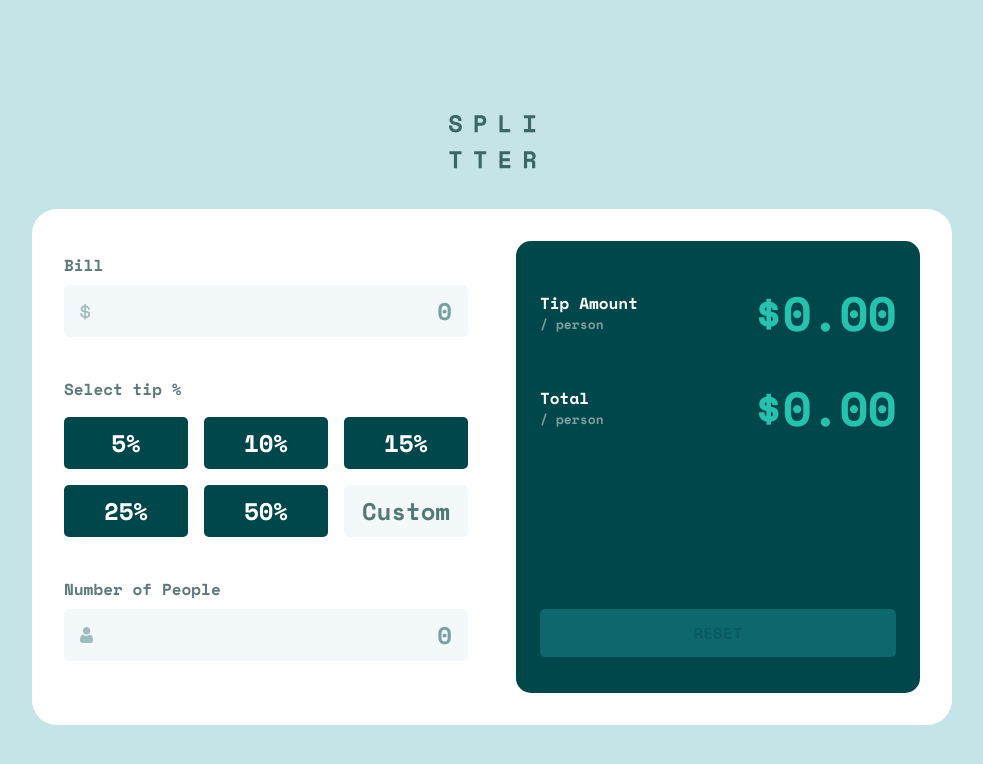
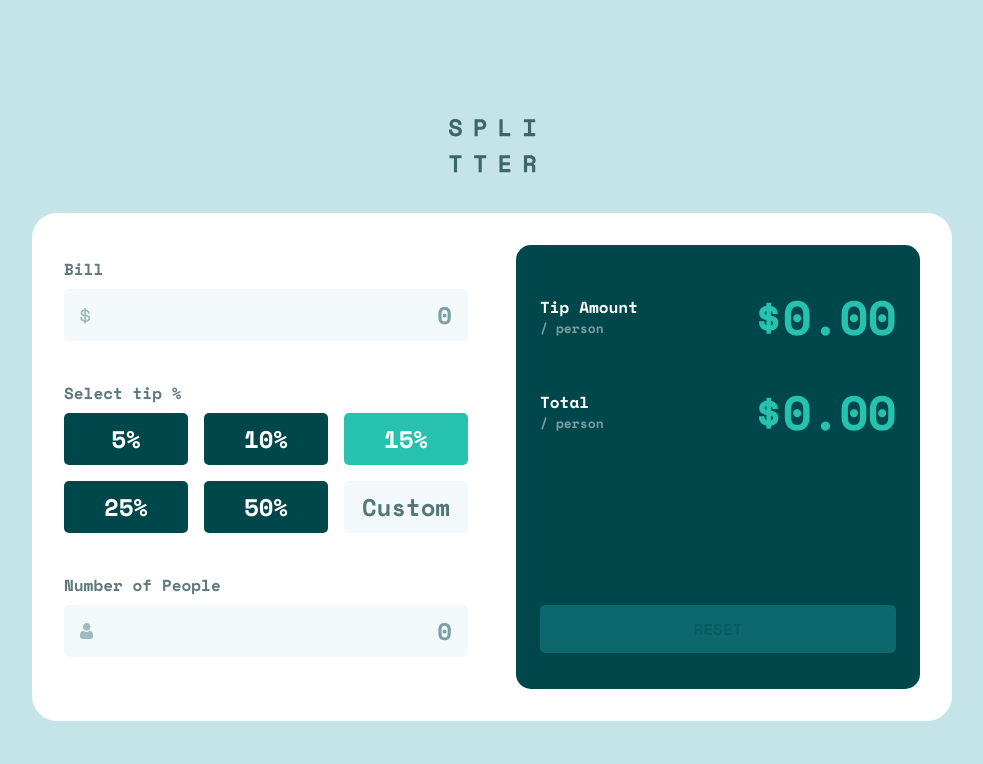
Before and after one commit to Deanogit/tip-calculator-app, a Next.js app: page / in a window 1280 px wide. Shown: the top 764 px of the page, without its empty margins (148-1131 px from the left). Built offline with nearby package versions, Linux system fonts and the light colour scheme.

Commit message:
logic cleaning

```diff
--- a/app/components/card.tsx
+++ b/app/components/card.tsx
@@ -1,12 +1,33 @@
+'use client';
+
 import Form from './form';
 import Result from './result';
+import { useState } from 'react';
 
 export default function Card() {
+  const [bill, setBill] = useState('');
+  const [people, setPeople] = useState('');
+  const [tip, setTip] = useState(15);
+
   return (
     <>
       <div className="w-[375px] md:w-[608px] lg:w-[920px] lg:grid lg:grid-cols-2 lg:gap-12 p-12 md:px-20 lg:p-8 bg-[var(--background)] rounded-[25px]">
-        <Form />
-        <Result />
+        <Form
+          setBill={setBill}
+          setPeople={setPeople}
+          setTip={setTip}
+          people={people}
+          bill={bill}
+          tip={tip}
+        />
+        <Result
+          bill={bill}
+          people={people}
+          tip={tip}
+          setTip={setTip}
+          setBill={setBill}
+          setPeople={setPeople}
+        />
       </div>
     </>
   );
--- a/app/components/form.tsx
+++ b/app/components/form.tsx
@@ -1,9 +1,19 @@
+'use client';
+
 import Image from 'next/image';
 
-export default function Form() {
+export default function Form({
+  bill,
+  setBill,
+  tip,
+  setTip,
+  people,
+  setPeople,
+}: any) {
+  const tipOptions = [5, 10, 15, 25, 50];
   return (
     <>
-      <form className="lg:pt-3">
+      <form className="lg:pt-3" onSubmit={(e) => e.preventDefault()}>
         <label
           htmlFor="amount"
           className="preset-5 text-[var(--cust-grey-500)]"
@@ -18,41 +28,53 @@ export default function Form() {
             alt=""
             className="absolute top-2 md:top-4 left-4 translate-y-1/8 z-10"
           />
+          {/** Listen out for input change - setBill */}
           <input
+            id="bill"
             type="text"
             placeholder="0"
-            className="cursor-pointer bg-[var(--cust-grey-50)] w-full preset-3 px-4 mb-8 rounded-[5px] text-right text-[var(--cust-green-900)] relative md:py-2 lg:mb-10"
+            className="cursor-pointer bg-[var(--cust-grey-50)] w-full preset-3 px-4 mb-8 rounded-[5px] text-right text-[var(--cust-green-900)] relative md:py-2 lg:mb-10 focus:outline-[var(--cust-green-400)]"
             required
+            onChange={(e) => setBill(Number(e.currentTarget.value) * 100)}
+            value={bill ? bill / 100 : ''}
           />
         </div>
         <div className="text-[var(--cust-grey-500)]">
+          <h2 className="preset-5 mb-2">Select tip %</h2>
           <div className="grid grid-cols-2 md:grid-cols-3 gap-4 mb-8 lg:mb-10">
-            <div className="col-span-2 md:col-span-3">
-              <h2 className="preset-5">Select tip %</h2>
-            </div>
-            <button className="bg-[var(--cust-green-900)] rounded-[5px] text-white preset-3 hover:bg-[var(--cust-green-400)] cursor-pointer hover:text-[var(--cust-green-900)] md:py-2">
-              5%
-            </button>
-            <button className="bg-[var(--cust-green-900)] rounded-[5px] text-white preset-3 hover:bg-[var(--cust-green-400)] cursor-pointer hover:text-[var(--cust-green-900)] md:py-2">
-              10%
-            </button>
-            <button className="bg-[var(--cust-green-900)] rounded-[5px] text-white preset-3 hover:bg-[var(--cust-green-400)] cursor-pointer hover:text-[var(--cust-green-900)] md:py-2">
-              15%
-            </button>
-            <button className="bg-[var(--cust-green-900)] rounded-[5px] text-white preset-3 hover:bg-[var(--cust-green-400)] cursor-pointer hover:text-[var(--cust-green-900)] md:py-2">
-              25%
-            </button>
-            <button className="bg-[var(--cust-green-900)] rounded-[5px] text-white preset-3 hover:bg-[var(--cust-green-400)] cursor-pointer hover:text-[var(--cust-green-900)] md:py-2">
-              50%
-            </button>
+            {tipOptions.map((t) => (
+              <button
+                key={t}
+                type="button"
+                onClick={() => setTip(t)}
+                className={` rounded-[5px] text-white preset-3 hover:bg-[var(--cust-green-400)] cursor-pointer hover:text-[var(--cust-green-900)] md:py-2 ${
+                  tip === t
+                    ? 'bg-[var(--cust-green-400)]'
+                    : 'bg-[var(--cust-green-900)]'
+                }`}
+              >
+                {t}%
+              </button>
+            ))}
+
             <input
               type="text"
+              placeholder="Custom"
               className="bg-[var(--cust-grey-50)] rounded-[5px] text-[var(--cust-grey-550)] preset-3 text-center placeholder:text-[var(--cust-grey-550)] md:py-2 "
-              placeholder="Custom"
             />
           </div>
           <label htmlFor="people">
-            <h3 className="mb-2">Number of People</h3>
+            <h3 className="mb-2 flex">
+              Number of People
+              <span
+                className={`ml-auto text-[var(--cust-orange-400)] ${
+                  bill && people === 0 ? 'block' : 'hidden'
+                }`}
+                id="zero"
+              >
+                Can&apos;t be zero
+              </span>
+            </h3>
           </label>
           <div className="relative flex items-center">
             <Image
@@ -62,13 +84,21 @@ export default function Form() {
               alt=""
               className="absolute top-2 md:top-4 left-4 translate-y-1/8"
             />
+            {/** if bill && empty => outline-red! Can't be zero *
+             * else => onChange setPeople */}
             <input
               type="text"
               name="people"
               id="people"
               placeholder="0"
-              className="cursor-pointer bg-[var(--cust-grey-50)] w-full preset-3 px-4 mb-8 rounded-[5px] text-right text-[var(--cust-green-900)] md:py-2"
+              className={`cursor-pointer bg-[var(--cust-grey-50)] w-full preset-3 px-4 mb-8 rounded-[5px] text-right text-[var(--cust-green-900)] md:py-2 ${
+                bill > 0 && people === 0
+                  ? 'focus:outline-[var(--cust-orange-400)]'
+                  : 'focus:outline-[var(--cust-green-400)]'
+              }`}
               required
+              onChange={(e) => setPeople(Number(e.currentTarget.value))}
+              value={people ? people : ''}
             />
           </div>
         </div>
--- a/app/components/result.tsx
+++ b/app/components/result.tsx
@@ -1,4 +1,11 @@
-export default function Result() {
+export default function Result({
+  bill,
+  people,
+  tip,
+  setBill,
+  setPeople,
+  setTip,
+}: string) {
   return (
     <>
       <div className="bg-[var(--cust-green-900)] p-6 rounded-[15px] flex flex-col">
@@ -8,8 +15,12 @@ export default function Result() {
             <p className="preset-6 text-[var(--cust-grey-400)]">/ person</p>
           </div>
           <div className="text-right">
+            {/** Render (bill * tip - bill / people) */}
             <h2 className="text-[var(--cust-green-400)] preset-2 lg:preset-1">
-              $0.00
+              $
+              {bill && people > 0
+                ? Number(((bill / 100) * tip) / people / 100).toFixed(2)
+                : '0.00'}
             </h2>
           </div>
         </div>
@@ -19,12 +30,28 @@ export default function Result() {
             <p className="preset-6 text-[var(--cust-grey-400)]">/ person</p>
           </div>
           <div className="text-right">
+            {/** Render (bill + tip / person) */}
             <h2 className="text-[var(--cust-green-400)] preset-2 lg:preset-1">
-              $0.00
+              $
+              {bill && people > 0
+                ? Number(
+                    bill / 100 / people + ((bill / 100) * tip) / 100 / people
+                  ).toFixed(2)
+                : '0.00'}
             </h2>
           </div>
         </div>
-        <button className="col-span-2 bg-[var(--cust-green-750)] w-full uppercase text-[var(--cust-green-800)] py-3 rounded-[5px] lg:mt-auto mb-3">
+        {/** If there is a bill remove disabled! */}
+        <button
+          className={`col-span-2  w-full uppercase text-[var(--cust-green-800)] py-3 rounded-[5px] lg:mt-auto mb-3 cursor-pointer ${
+            bill && people
+              ? 'bg-[var(--cust-green-200)] text-[var(--cust-green-900)]'
+              : 'bg-[var(--cust-green-750)]'
+          }`}
+          onClick={() => {
+            setBill(''), setPeople(''), setTip(15);
+          }}
+        >
           Reset
         </button>
       </div>
--- /dev/null
+++ b/lib/utils.ts
@@ -0,0 +1,17 @@
+// Format number with decimal places
+export function formatNumberWithDecimal(num: number): string {
+  const [int, dec] = num.toString().split('.');
+  return dec ? `${int}.${dec.padEnd(2, '0')}` : `${int}.00`;
+}
+
+// Round number to 2 decimal places
+
+export function round2(value: number | string) {
+  if (typeof value === 'number') {
+    return Math.round((value + Number.EPSILON) * 100) / 100;
+  } else if (typeof value === 'string') {
+    return Math.round((Number(value) + Number.EPSILON) * 100) / 100;
+  } else {
+    throw new Error('Value is not a number or string');
+  }
+}
```
